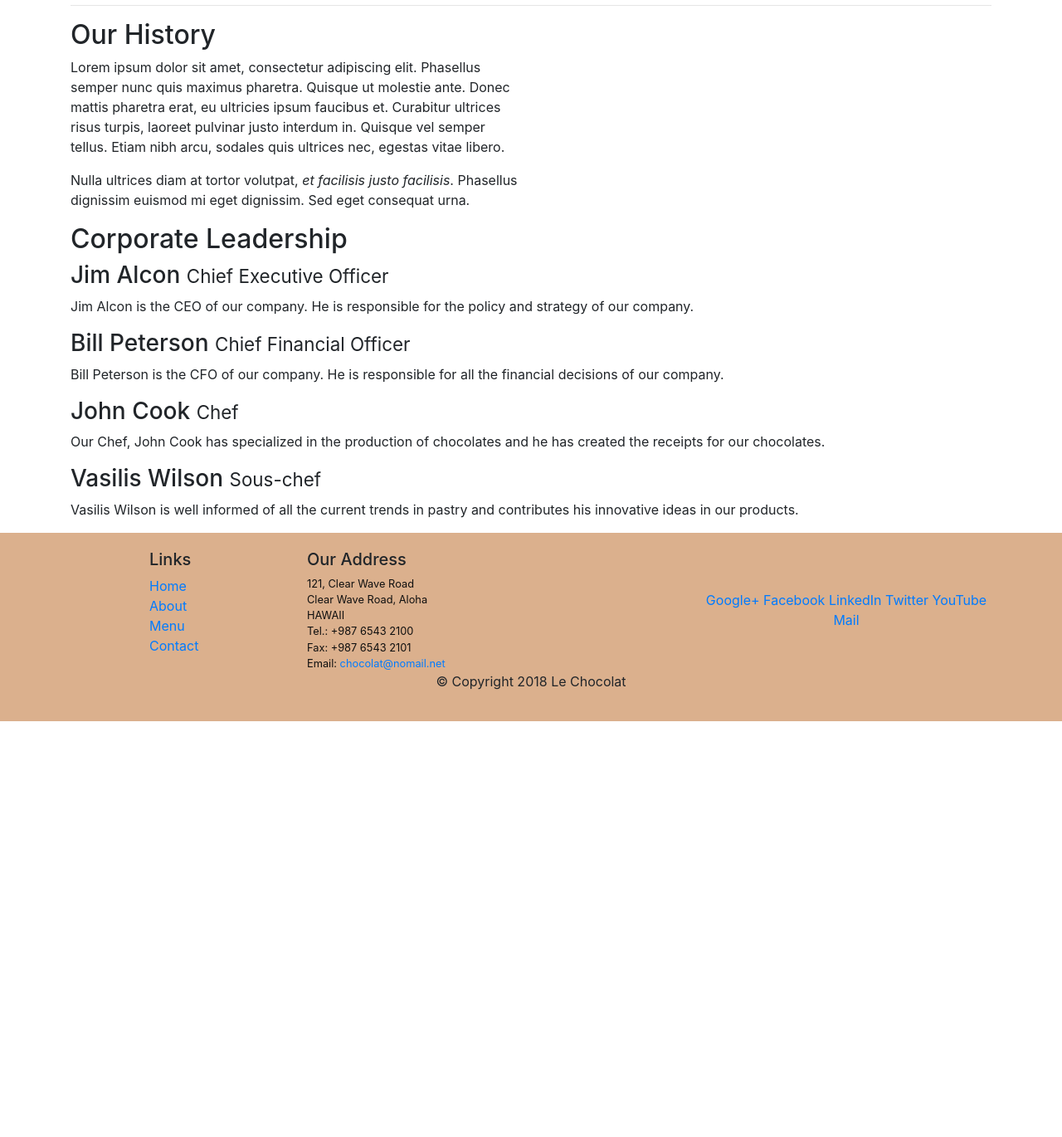
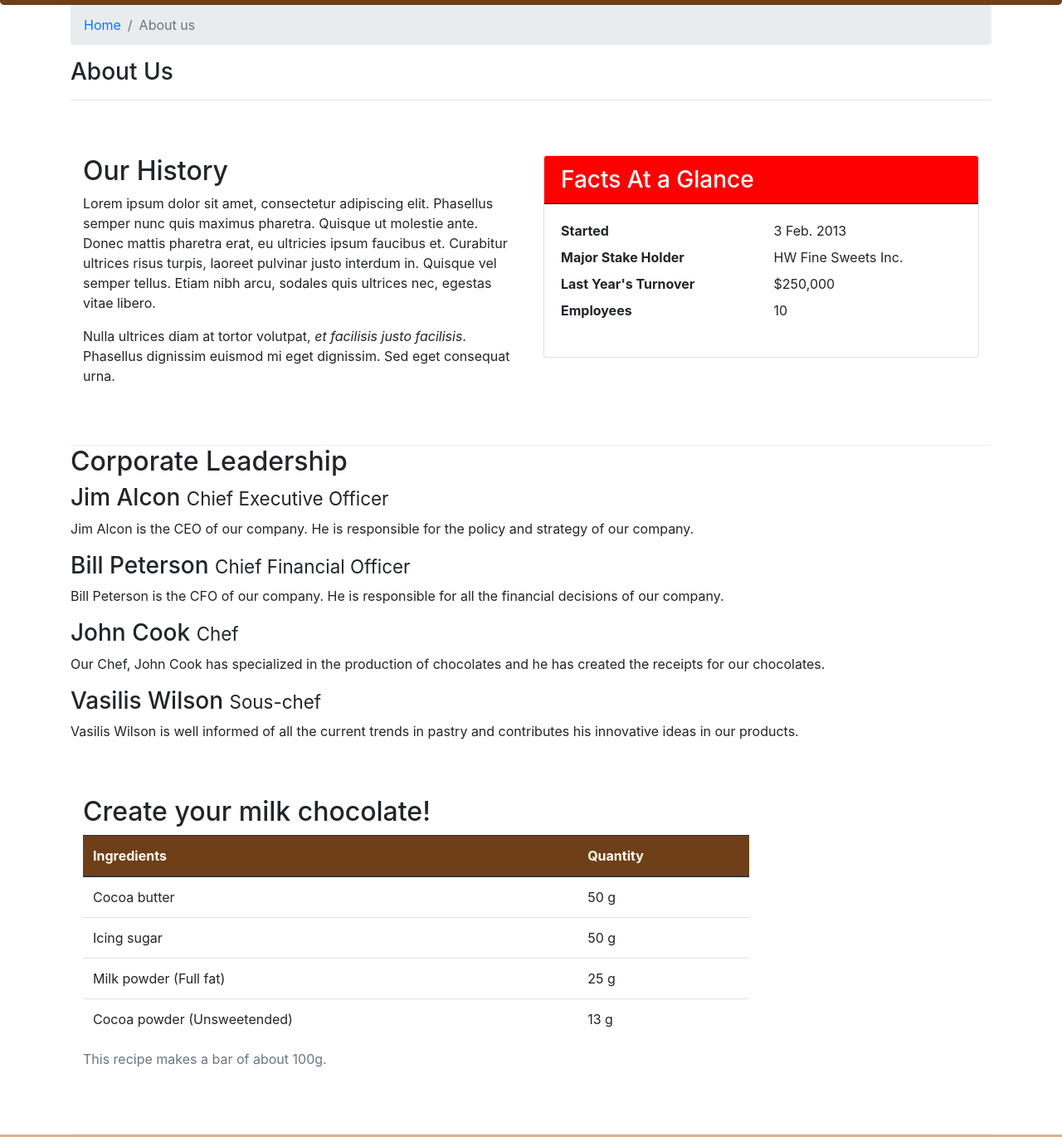
Before and after one commit to NtentoSteve/LeChocolat, a website: page aboutus.html in a window 1280 px wide. Shown: the part 304-1674 px from the top of the page at 83% size. Before the commit the page ends 1173 px from the top, so only its background shows below. Drawn offline with nearby package versions, Linux system fonts and the light colour scheme.

Commit message:
Tables and Cards

```diff
--- a/aboutus.html
+++ b/aboutus.html
@@ -12,9 +12,26 @@
 </head>
 
 <body>
+    <nav class="navbar navbar-expand-md navbar-light bg-light fixed-top">
+        <div class="container">
+            <a class="navbar-brand" href="#">Le Chocolat</a>
+            <button class="navbar-toggler" type="button" data-toggle="collapse" data-target="#Navbar">
+                <span class="navbar-toggler-icon"></span>
+            </button>
+            <div class="collapse navbar-collapse" id="Navbar">
+                <ul class="navbar-nav">
+                    <li class="nav-item active"><a class="nav-link" href="#"> Home</a></li>
+                    <li class="nav-item"><a class="nav-link" href="./aboutus.html">About</a></li>
+                    <li class="nav-item"><a class="nav-link" href="#">Menu</a></li>
+                    <li class="nav-item"><a class="nav-link" href="#">Contact</a></li>
+                </ul>
+            </div>
+        </div>
+    </nav>
 
     <header class="jumbotron">
         <div class="container">
+
             <div class="row row-header">
                 <div class="col-12 col-sm-8">
                     <h1>Le Chocolat</h1>
@@ -28,6 +45,12 @@
     </header>
 
     <div class="container">
+        <nav aria-label="breadcrumb">
+            <ol class="breadcrumb">
+                <li class="breadcrumb-item"><a href="./index.html">Home</a></li>
+                <li class="breadcrumb-item active" aria-current="page">About us</li>
+            </ol>
+        </nav>
         <div class="row">
             <div class="col-12">
                 <h3>About Us</h3>
@@ -35,7 +58,7 @@
             </div>
         </div>
 
-        <div class="row">
+        <div class="row row-content">
             <div class="col-12 col-sm-6">
                 <h2>Our History</h2>
                 <p>Lorem ipsum dolor sit amet, consectetur adipiscing elit. Phasellus semper nunc quis maximus
@@ -46,6 +69,21 @@
                     euismod mi eget dignissim. Sed eget consequat urna. </p>
             </div>
             <div class="col col-sm">
+                    <div class="card">
+                            <h3 class="card-header bg-secondary text-white">Facts At a Glance</h3>
+                            <div class="card-body">
+                                <dl class="row">
+                                    <dt class="col-6">Started</dt>
+                                    <dd class="col-6">3 Feb. 2013</dd>
+                                    <dt class="col-6">Major Stake Holder</dt>
+                                    <dd class="col-6">HW Fine Sweets Inc.</dd>
+                                    <dt class="col-6">Last Year's Turnover</dt>
+                                    <dd class="col-6">$250,000</dd>
+                                    <dt class="col-6">Employees</dt>
+                                    <dd class="col-6">10</dd>
+                                </dl>
+                            </div>
+                        </div>
             </div>
         </div>
 
@@ -54,20 +92,60 @@
             <div class="col-12">
                 <h2>Corporate Leadership</h2>
                 <h3>Jim Alcon <small>Chief Executive Officer </small></h3>
-                <p class="d-none d-sm-block">Jim Alcon is the CEO of our company. He is responsible for the policy and strategy of our company.
+                <p class="d-none d-sm-block">Jim Alcon is the CEO of our company. He is responsible for the policy and
+                    strategy of our company.
                 </p>
                 <h3>Bill Peterson <small>Chief Financial Officer </small></h3>
-                <p class="d-none d-sm-block">Bill Peterson is the CFO of our company. He is responsible for all the financial decisions of our
+                <p class="d-none d-sm-block">Bill Peterson is the CFO of our company. He is responsible for all the
+                    financial decisions of our
                     company. </p>
                 <h3>John Cook <small>Chef</small></h3>
-                <p class="d-none d-sm-block">Our Chef, John Cook has specialized in the production of chocolates and he has created the receipts
+                <p class="d-none d-sm-block">Our Chef, John Cook has specialized in the production of chocolates and he
+                    has created the receipts
                     for our chocolates. </p>
                 <h3>Vasilis Wilson <small>Sous-chef </small></h3>
-                <p class="d-none d-sm-block">Vasilis Wilson is well informed of all the current trends in pastry and contributes his innovative
+                <p class="d-none d-sm-block">Vasilis Wilson is well informed of all the current trends in pastry and
+                    contributes his innovative
                     ideas in our products. </p>
             </div>
         </div>
-
+        <div class="row row-content">
+            <div class="col-12 col-sm-9">
+                <h2> Create your milk chocolate!</h2>
+                <div class="table-responsive">
+                    <table class="table table-hover">
+                        <caption>This recipe makes a bar of about 100g.
+                        </caption>
+                        <thead class="thead-dark">
+                            <tr>
+                                <th>Ingredients</th>
+                                <th>Quantity</th>
+                            </tr>
+                        </thead>
+                        <tbody>
+                            <tr>
+                                <td>Cocoa butter</td>
+                                <td>50 g</td>
+                            </tr>
+                            <tr>
+                                <td>Icing sugar</td>
+                                <td>50 g</td>
+                            </tr>
+                            <tr>
+                                <td>Milk powder (Full fat)</td>
+                                <td>25 g</td>
+                            </tr>
+                            <tr>
+                                <td>Cocoa powder (Unsweetended)</td>
+                                <td>13 g</td>
+                            </tr>
+                        </tbody>
+                    </table>
+                </div>
+            </div>
+            <div class="col-12 col-sm-3">
+            </div>
+        </div>
     </div>
 
     <footer class="footer">
--- a/css/styles.css
+++ b/css/styles.css
@@ -24,3 +24,22 @@ address{
     margin:0px auto;
     padding: 20px 0px 20px 0px;
 }
+body{
+    padding:50px 0px 0px 0px;
+    z-index:0;
+}
+.bg-light {
+    background-color: #dbb08d !important;
+}
+.table .thead-dark th{
+    color:floralwhite;
+    background-color:#6E3F19
+}
+tr:hover {background-color:#dbb08db0!important}
+
+.card-header {
+    padding: 0.75rem 1.25rem;
+    margin-bottom: 0;
+    background-color: red!important;
+    border-bottom: 1px solid black!important;
+}
```
Also changed, not shown: index.html (+20 -2 lines).
